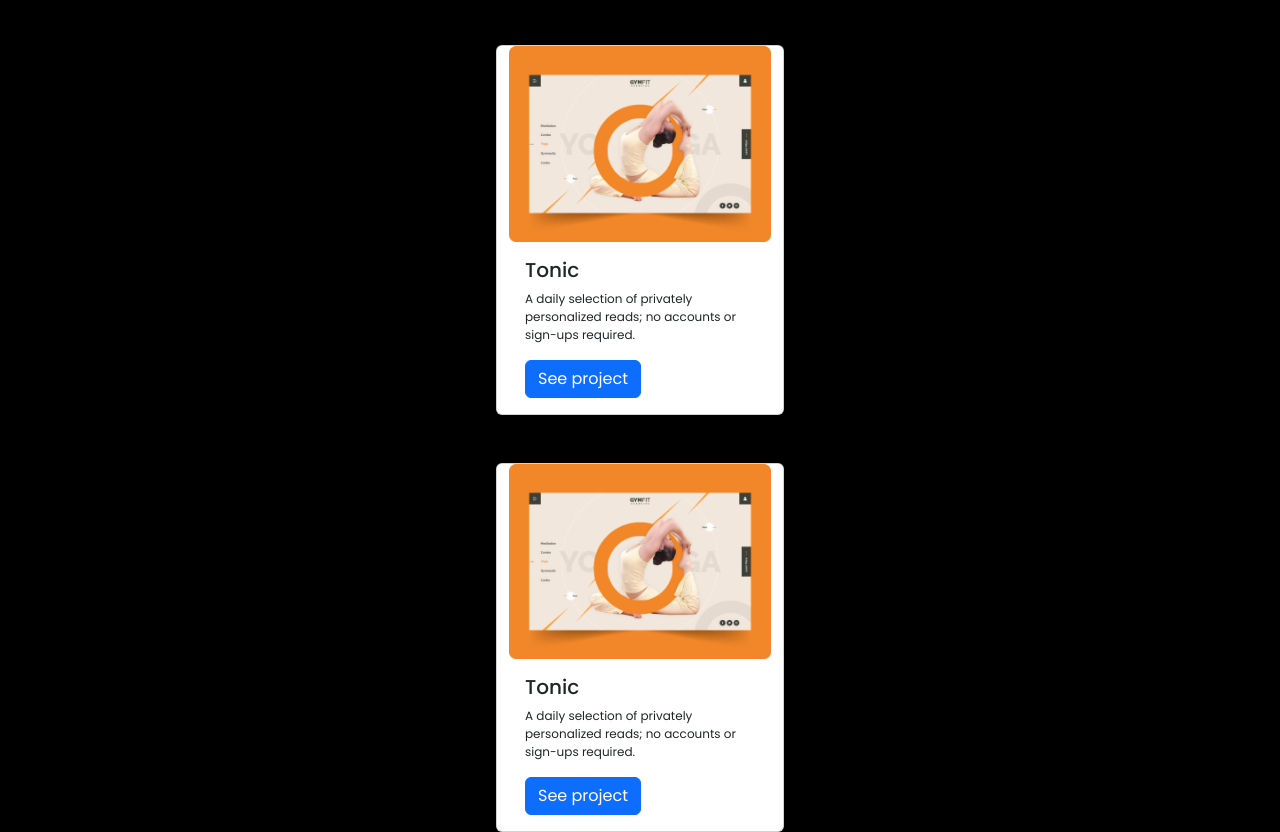
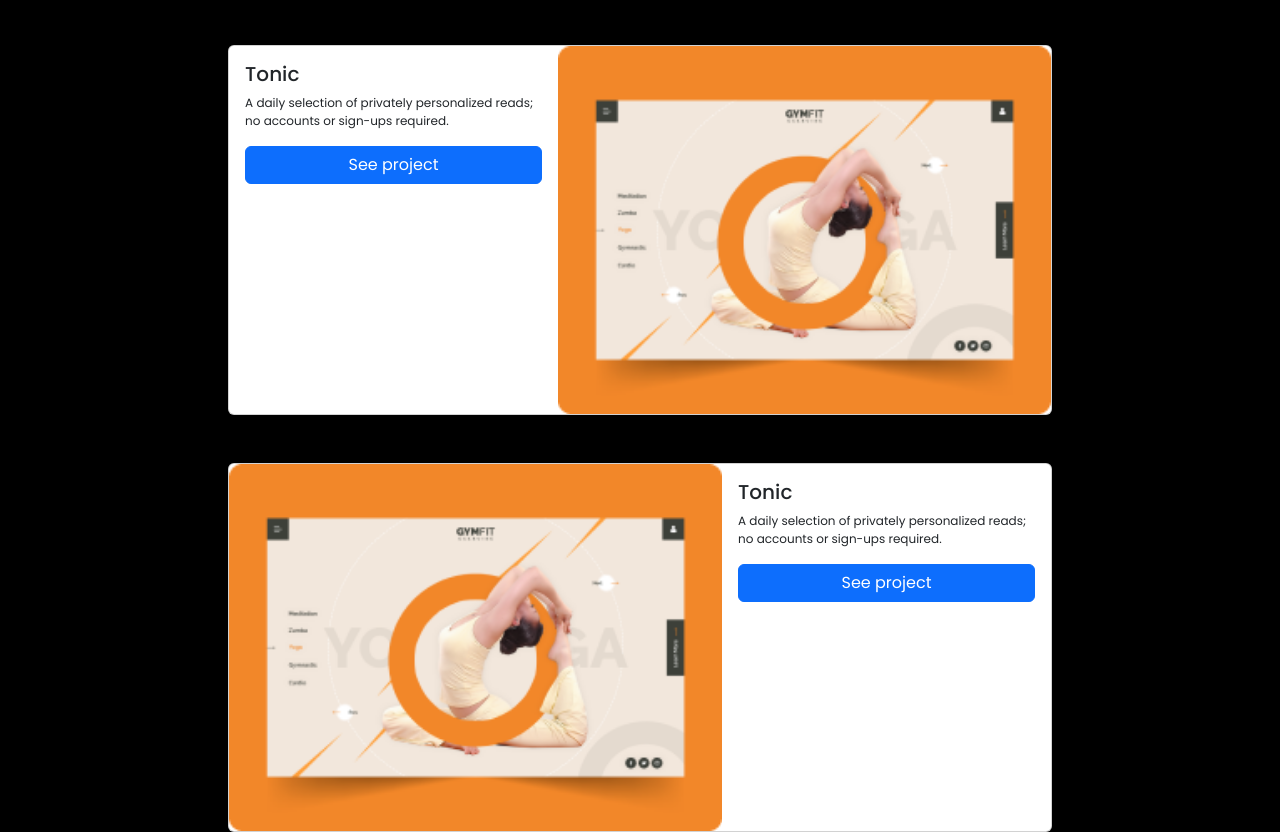
Before and after one commit to WalidAmmarAli/Bootstrap-Portafolio, a website: page index.html in a window 1280 px wide. Shown: the part 466-1298 px from the top of the page. Drawn offline with nearby package versions, Linux system fonts and the light colour scheme.

Commit message:
create work section

```diff
--- a/index.html
+++ b/index.html
@@ -62,18 +62,18 @@
     </header>
 
     <main class="d-grid row justify-content-center bg-black ">
-        <div class="card mt-5" style="width: 18rem;">
-            <img src="./Images/Snapshoot Portfolio (2).png" class="card-img-top" alt="...">
-            <div class="card-body">
+          <div class="card d-flex flex-row-reverse mt-5 p-0">
+            <img src="./Images/Snapshoot Portfolio (2).png" class="card-img-top m-0 p-0" alt="...">
+            <div class="card-body d-flex flex-column align-content-center">
               <h5 class="card-title">Tonic</h5>
               <p class="card-text">A daily selection of privately personalized reads; no accounts or sign-ups required.</p>
               <a href="#" class="btn btn-primary">See project</a>
             </div>
           </div>
 
-          <div class="card mt-5 " style="width: 18rem;">
-            <img src="./Images/Snapshoot Portfolio (2).png" class="card-img-top" alt="...">
-            <div class="card-body">
+          <div class="card d-flex flex-row mt-5 p-0">
+            <img src="./Images/Snapshoot Portfolio (2).png" class="card-img-top m-0 p-0" alt="...">
+            <div class="card-body d-flex flex-column align-content-center">
               <h5 class="card-title">Tonic</h5>
               <p class="card-text">A daily selection of privately personalized reads; no accounts or sign-ups required.</p>
               <a href="#" class="btn btn-primary">See project</a>
```
